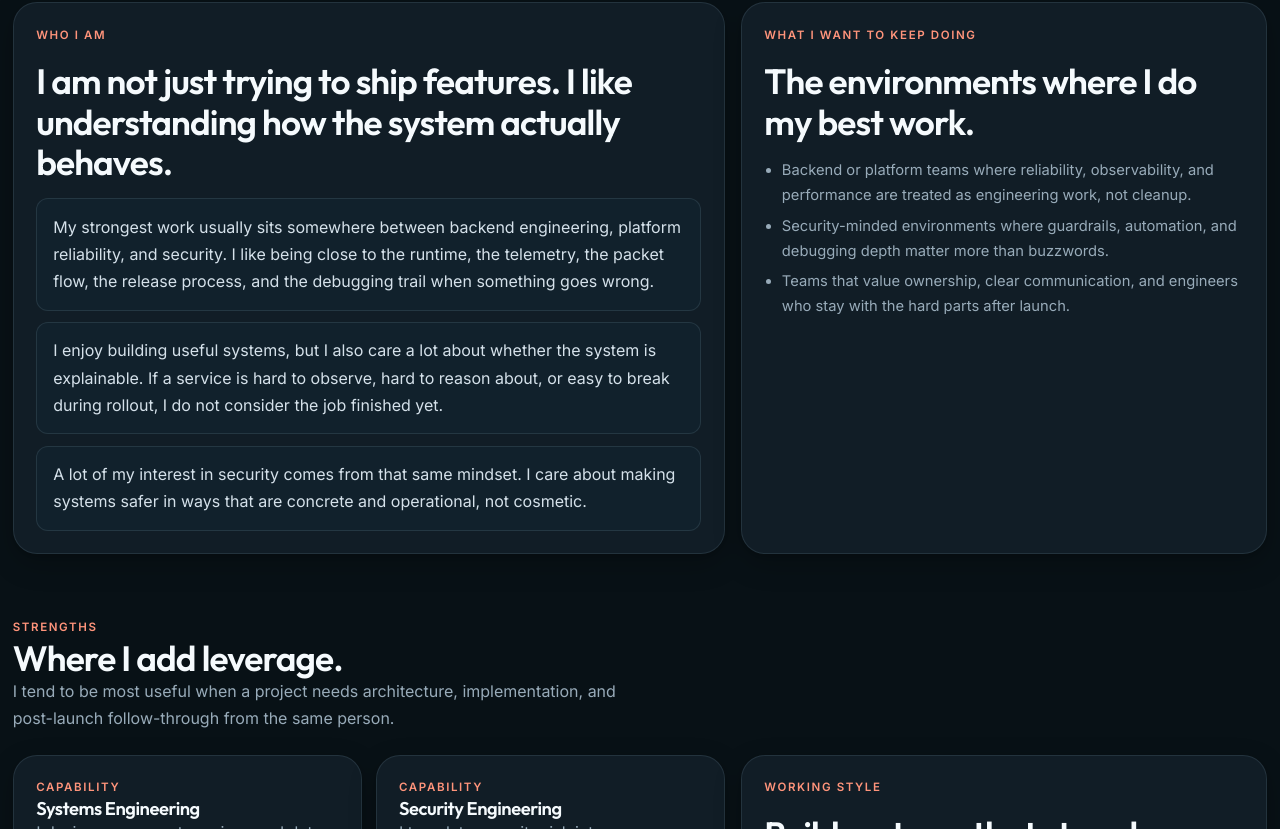
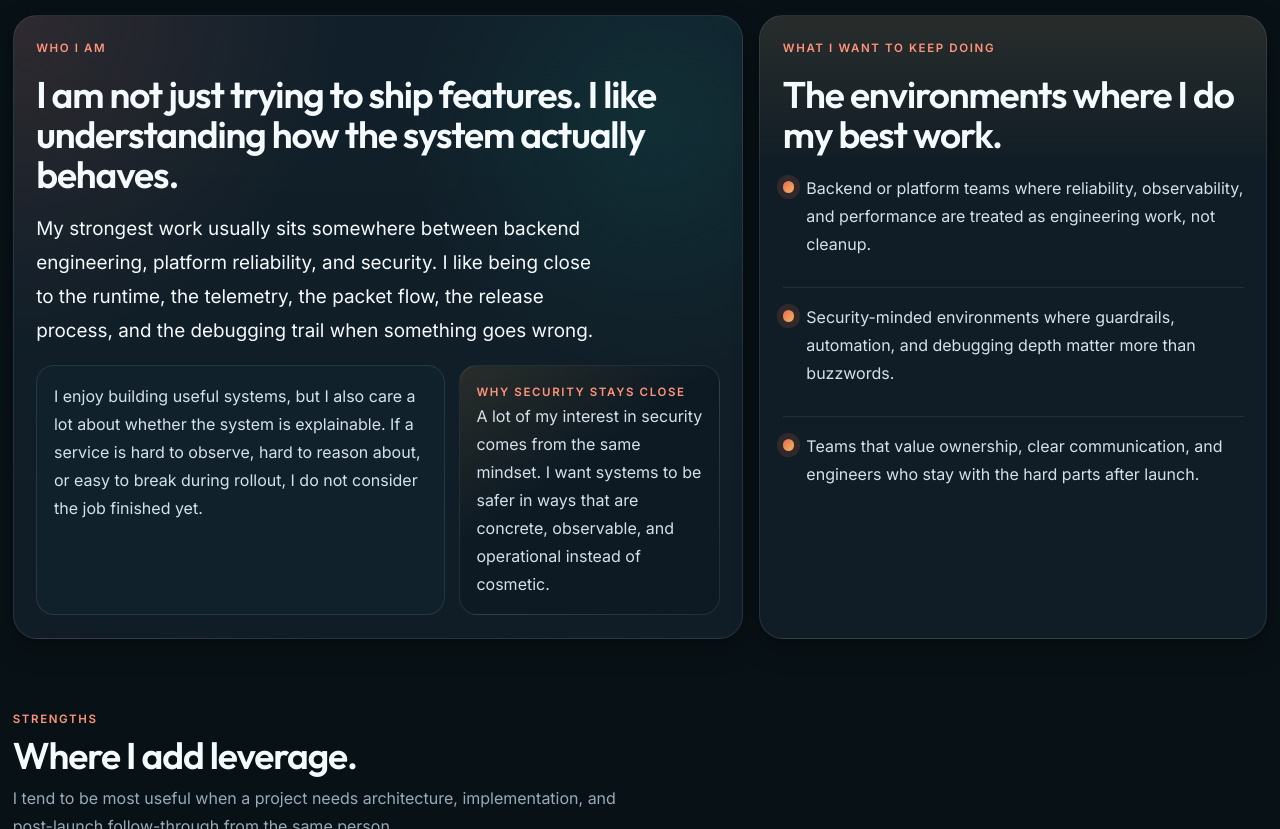
Before and after one commit to AtharvaG109/BIO, a Next.js app: page /about in a window 1280 px wide. Shown: the part 551-1380 px from the top of the page. Built offline with nearby package versions, Linux system fonts and the light colour scheme; no server answers.

Commit message:
Polish about and projects presentation

```diff
--- a/app/about/page.jsx
+++ b/app/about/page.jsx
@@ -53,43 +53,50 @@ export default function AboutPage() {
       />
 
       <section className="section-block">
-        <div className="detail-grid">
-          <AnimateIn className="surface panel-card" delay={0.06}>
+        <div className="about-intro-grid">
+          <AnimateIn className="surface panel-card about-story-panel" delay={0.06}>
             <p className="eyebrow">Who I Am</p>
             <h2>I am not just trying to ship features. I like understanding how the system actually behaves.</h2>
-            <div className="preview-list compact-preview-list">
-              <article className="preview-item">
-                <p>
+            <p className="about-lead">
               My strongest work usually sits somewhere between backend engineering, platform
               reliability, and security. I like being close to the runtime, the telemetry, the
-                  packet flow, the release process, and the debugging trail when something goes
-                  wrong.
+              packet flow, the release process, and the debugging trail when something goes wrong.
             </p>
-              </article>
-              <article className="preview-item">
+            <div className="about-story-grid">
+              <article className="about-story-note">
                 <p>
                   I enjoy building useful systems, but I also care a lot about whether the system is
                   explainable. If a service is hard to observe, hard to reason about, or easy to
                   break during rollout, I do not consider the job finished yet.
                 </p>
               </article>
-              <article className="preview-item">
+              <article className="about-story-note about-story-note-accent">
+                <p className="micro-label">Why security stays close</p>
                 <p>
-                  A lot of my interest in security comes from that same mindset. I care about making
-                  systems safer in ways that are concrete and operational, not cosmetic.
+                  A lot of my interest in security comes from the same mindset. I want systems to be
+                  safer in ways that are concrete, observable, and operational instead of cosmetic.
                 </p>
               </article>
             </div>
           </AnimateIn>
 
-          <AnimateIn className="surface panel-card" delay={0.12}>
+          <AnimateIn className="surface panel-card about-aim-panel" delay={0.12}>
             <p className="eyebrow">What I Want To Keep Doing</p>
             <h2>The environments where I do my best work.</h2>
-            <ul className="bullet-list">
-              <li>Backend or platform teams where reliability, observability, and performance are treated as engineering work, not cleanup.</li>
-              <li>Security-minded environments where guardrails, automation, and debugging depth matter more than buzzwords.</li>
-              <li>Teams that value ownership, clear communication, and engineers who stay with the hard parts after launch.</li>
-            </ul>
+            <div className="about-aim-list">
+              <article className="about-aim-item">
+                <span className="about-aim-mark" aria-hidden="true" />
+                <p>Backend or platform teams where reliability, observability, and performance are treated as engineering work, not cleanup.</p>
+              </article>
+              <article className="about-aim-item">
+                <span className="about-aim-mark" aria-hidden="true" />
+                <p>Security-minded environments where guardrails, automation, and debugging depth matter more than buzzwords.</p>
+              </article>
+              <article className="about-aim-item">
+                <span className="about-aim-mark" aria-hidden="true" />
+                <p>Teams that value ownership, clear communication, and engineers who stay with the hard parts after launch.</p>
+              </article>
+            </div>
           </AnimateIn>
         </div>
       </section>
@@ -114,21 +121,23 @@ export default function AboutPage() {
             ))}
           </div>
 
-          <AnimateIn className="surface values-panel" delay={0.16}>
+          <AnimateIn className="surface home-collaboration-shell about-values-shell" delay={0.16}>
+            <div className="home-collaboration-head">
+              <div>
                 <p className="eyebrow">Working style</p>
                 <h2>{hero.mission}</h2>
-            <p className="muted values-copy">
-              Technical range matters, but I care just as much about whether the work is observable,
-              supportable, and trustworthy after the first release.
+              </div>
+              <p className="muted home-collaboration-copy">
+                Technical range matters, but I care just as much about whether the work is
+                observable, supportable, and trustworthy after the first release.
               </p>
+            </div>
 
-            <div className="values-stack">
+            <div className="home-collaboration-grid">
               {principles.map((principle) => (
-                <article key={principle.title} className="value-item">
-                  <div>
+                <article key={principle.title} className="home-collaboration-card">
                   <p className="micro-label">{principle.title}</p>
                   <p>{principle.body}</p>
-                  </div>
                   <p className="muted">{principle.signal}</p>
                 </article>
               ))}
--- a/app/globals.css
+++ b/app/globals.css
@@ -189,18 +189,18 @@ h1, h2, h3, h4 {
   margin: 0;
   font-family: var(--font-heading);
   font-weight: 600;
-  letter-spacing: -0.025em;
-  line-height: 1.15;
+  letter-spacing: -0.03em;
+  line-height: 1.08;
   color: var(--text-strong);
 }
 
 h1 {
-  font-size: clamp(2.2rem, 4.5vw, 3.4rem);
+  font-size: clamp(2.35rem, 4.6vw, 3.65rem);
   max-width: 20ch;
 }
 
 h2 {
-  font-size: clamp(1.5rem, 2.8vw, 2.2rem);
+  font-size: clamp(1.55rem, 2.9vw, 2.35rem);
   max-width: 24ch;
 }
 
@@ -211,7 +211,7 @@ h3 {
 
 p {
   margin: 0;
-  line-height: 1.7;
+  line-height: 1.75;
 }
 
 ul {
@@ -247,7 +247,7 @@ ul {
 }
 
 .page-main {
-  padding: 2rem 0 5rem;
+  padding: 2.15rem 0 5.4rem;
 }
 
 /* ─── Background Orbs ─── */
@@ -716,14 +716,14 @@ ul {
 .hero-shell {
   display: grid;
   grid-template-columns: minmax(0, 1.3fr) minmax(300px, 0.7fr);
-  gap: 2rem;
+  gap: 2.3rem;
   align-items: start;
-  padding-top: 1.5rem;
+  padding-top: 1.7rem;
 }
 
 .hero-copy-block {
   display: grid;
-  gap: 1.2rem;
+  gap: 1.35rem;
   padding: 1rem 0 0.5rem;
 }
 
@@ -835,8 +835,8 @@ ul {
 .signal-grid {
   display: grid;
   grid-template-columns: repeat(auto-fit, minmax(min(100%, 200px), 1fr));
-  gap: 0.8rem;
-  margin-top: 1.5rem;
+  gap: 0.95rem;
+  margin-top: 1.7rem;
 }
 
 .signal-card {
@@ -852,11 +852,14 @@ ul {
 
 /* ─── Sections ─── */
 .section-block {
-  padding-top: 4rem;
+  padding-top: 4.4rem;
 }
 
 .section-heading {
-  margin-bottom: 1.4rem;
+  display: grid;
+  gap: 0.45rem;
+  margin-bottom: 1.55rem;
+  max-width: 50rem;
 }
 
 .section-heading::after {
@@ -881,13 +884,13 @@ ul {
 .route-grid {
   display: grid;
   grid-template-columns: repeat(auto-fit, minmax(min(100%, 260px), 1fr));
-  gap: 0.85rem;
+  gap: 1rem;
 }
 
 .capability-grid {
   display: grid;
   grid-template-columns: repeat(auto-fit, minmax(min(100%, 280px), 1fr));
-  gap: 0.85rem;
+  gap: 1rem;
 }
 
 /* ─── Cards ─── */
@@ -913,8 +916,8 @@ ul {
 
 .route-card {
   display: grid;
-  gap: 0.65rem;
-  padding: 1.2rem;
+  gap: 0.7rem;
+  padding: 1.25rem;
   min-height: 100%;
 }
 
@@ -1061,15 +1064,16 @@ ul {
 /* ─── Project Showcase ─── */
 .project-showcase {
   display: grid;
-  gap: 0.85rem;
+  gap: 1rem;
 }
 
 .project-spotlight {
   display: grid;
-  gap: 0.85rem;
-  padding: 1.4rem;
+  gap: 1rem;
+  padding: 1.55rem;
   background:
-    linear-gradient(145deg, rgba(14, 165, 233, 0.07), transparent 40%),
+    radial-gradient(circle at top left, rgba(14, 165, 233, 0.12), transparent 30%),
+    radial-gradient(circle at 88% 15%, rgba(245, 184, 93, 0.1), transparent 24%),
     var(--surface);
 }
 
@@ -1095,6 +1099,7 @@ ul {
   justify-content: space-between;
   gap: 1rem;
   align-items: baseline;
+  padding: 0.15rem 0;
 }
 
 .metric-grid {
@@ -1108,8 +1113,8 @@ ul {
   gap: 0.25rem;
   padding: 0.85rem 0.95rem;
   border-radius: var(--radius-sm);
-  background: var(--surface-elevated);
-  border: 1px solid var(--line);
+  background: var(--surface-soft);
+  border: 1px solid var(--line-strong);
 }
 
 .metric-card strong {
@@ -1152,20 +1157,24 @@ ul {
 .project-grid {
   display: grid;
   grid-template-columns: repeat(auto-fit, minmax(min(100%, 320px), 1fr));
-  gap: 0.85rem;
+  gap: 1rem;
 }
 
 .project-card {
   display: flex;
   flex-direction: column;
-  gap: 0.75rem;
-  padding: 1.3rem;
+  gap: 0.8rem;
+  padding: 1.35rem;
+  background:
+    linear-gradient(180deg, rgba(255, 255, 255, 0.01), transparent 34%),
+    var(--surface);
 }
 
 .project-card-active {
-  border-color: rgba(14, 165, 233, 0.22);
+  border-color: rgba(14, 165, 233, 0.24);
   background:
-    linear-gradient(145deg, rgba(14, 165, 233, 0.07), transparent 40%),
+    radial-gradient(circle at top left, rgba(14, 165, 233, 0.1), transparent 28%),
+    linear-gradient(180deg, rgba(255, 255, 255, 0.02), transparent 38%),
     var(--surface);
 }
 
@@ -1179,11 +1188,24 @@ ul {
   cursor: pointer;
 }
 
+.project-card-thumbnail {
+  overflow: hidden;
+  border-radius: var(--radius-md);
+  border: 1px solid var(--line);
+  background: var(--bg-alt);
+}
+
+.project-card-thumbnail .project-media {
+  aspect-ratio: 16 / 9;
+  object-fit: cover;
+}
+
 .project-card-actions {
   display: flex;
   flex-wrap: wrap;
   gap: 0.8rem;
   align-items: center;
+  padding-top: 0.1rem;
 }
 
 .project-card-metric {
@@ -1235,8 +1257,15 @@ ul {
 
 .panel-card {
   display: grid;
+  gap: 1.05rem;
+  align-content: start;
+}
+
+.about-intro-grid,
+.projects-intro-grid {
+  display: grid;
+  grid-template-columns: minmax(0, 1.18fr) minmax(280px, 0.82fr);
   gap: 1rem;
-  align-content: start;
 }
 
 .identity-feature-panel {
@@ -1251,6 +1280,82 @@ ul {
   background:
     linear-gradient(180deg, rgba(245, 184, 93, 0.1), transparent 24%),
     var(--surface);
+}
+
+.about-story-panel {
+  background:
+    radial-gradient(circle at top left, rgba(229, 106, 84, 0.14), transparent 34%),
+    radial-gradient(circle at 88% 18%, rgba(20, 184, 166, 0.1), transparent 30%),
+    linear-gradient(180deg, var(--surface-soft), var(--surface));
+  overflow: hidden;
+}
+
+.about-aim-panel {
+  background:
+    linear-gradient(180deg, rgba(245, 184, 93, 0.1), transparent 24%),
+    var(--surface);
+}
+
+.about-lead {
+  max-width: 47ch;
+  font-size: clamp(1.04rem, 1.55vw, 1.18rem);
+  line-height: 1.8;
+  color: var(--text-strong);
+}
+
+.about-story-grid {
+  display: grid;
+  grid-template-columns: minmax(0, 1.22fr) minmax(220px, 0.78fr);
+  gap: 0.85rem;
+}
+
+.about-story-note {
+  padding: 1rem 1.05rem;
+  border-radius: var(--radius-md);
+  border: 1px solid var(--line);
+  background: var(--surface-soft);
+}
+
+.about-story-note p {
+  margin: 0;
+}
+
+.about-story-note-accent {
+  background:
+    linear-gradient(145deg, rgba(245, 184, 93, 0.12), transparent 42%),
+    var(--surface-elevated);
+}
+
+.about-aim-list {
+  display: grid;
+  gap: 0.85rem;
+}
+
+.about-aim-item {
+  display: grid;
+  grid-template-columns: auto 1fr;
+  gap: 0.75rem;
+  align-items: start;
+  padding: 0.95rem 0;
+  border-top: 1px solid var(--line);
+}
+
+.about-aim-item:first-child {
+  border-top: 0;
+  padding-top: 0.1rem;
+}
+
+.about-aim-item p {
+  margin: 0;
+}
+
+.about-aim-mark {
+  width: 0.72rem;
+  height: 0.72rem;
+  margin-top: 0.45rem;
+  border-radius: 999px;
+  background: linear-gradient(135deg, var(--accent), var(--warm));
+  box-shadow: 0 0 0 6px var(--accent-soft);
 }
 
 .identity-lead {
@@ -1319,7 +1424,7 @@ ul {
 .home-collaboration-shell {
   display: grid;
   gap: 1.2rem;
-  padding: 1.5rem;
+  padding: 1.55rem;
   background:
     linear-gradient(145deg, rgba(14, 165, 233, 0.08), transparent 34%),
     linear-gradient(325deg, rgba(229, 106, 84, 0.08), transparent 38%),
@@ -1351,6 +1456,27 @@ ul {
   border-radius: var(--radius-md);
   background: var(--surface-soft);
   border: 1px solid var(--line);
+}
+
+.about-values-shell {
+  align-content: start;
+}
+
+.projects-intro-panel {
+  background:
+    radial-gradient(circle at top left, rgba(14, 165, 233, 0.12), transparent 32%),
+    radial-gradient(circle at 88% 18%, rgba(229, 106, 84, 0.1), transparent 28%),
+    linear-gradient(180deg, var(--surface-soft), var(--surface));
+}
+
+.projects-note-panel {
+  background:
+    linear-gradient(180deg, rgba(245, 184, 93, 0.1), transparent 24%),
+    var(--surface);
+}
+
+.projects-showcase-section {
+  padding-top: 2rem;
 }
 
 .compact-actions {
@@ -1731,6 +1857,8 @@ ul {
   .overview-grid,
   .detail-grid,
   .home-editorial-grid,
+  .about-intro-grid,
+  .projects-intro-grid,
   .resume-grid,
   .contact-panel {
     grid-template-columns: 1fr;
@@ -1738,7 +1866,8 @@ ul {
 
   .home-collaboration-head,
   .home-collaboration-grid,
-  .identity-split {
+  .identity-split,
+  .about-story-grid {
     grid-template-columns: 1fr;
   }
 
```
Also changed, not shown: app/projects/page.jsx (+24 -0 lines), components/project-showcase.jsx (+9 -0 lines). Lines whose indentation alone changed are shown as unchanged.
